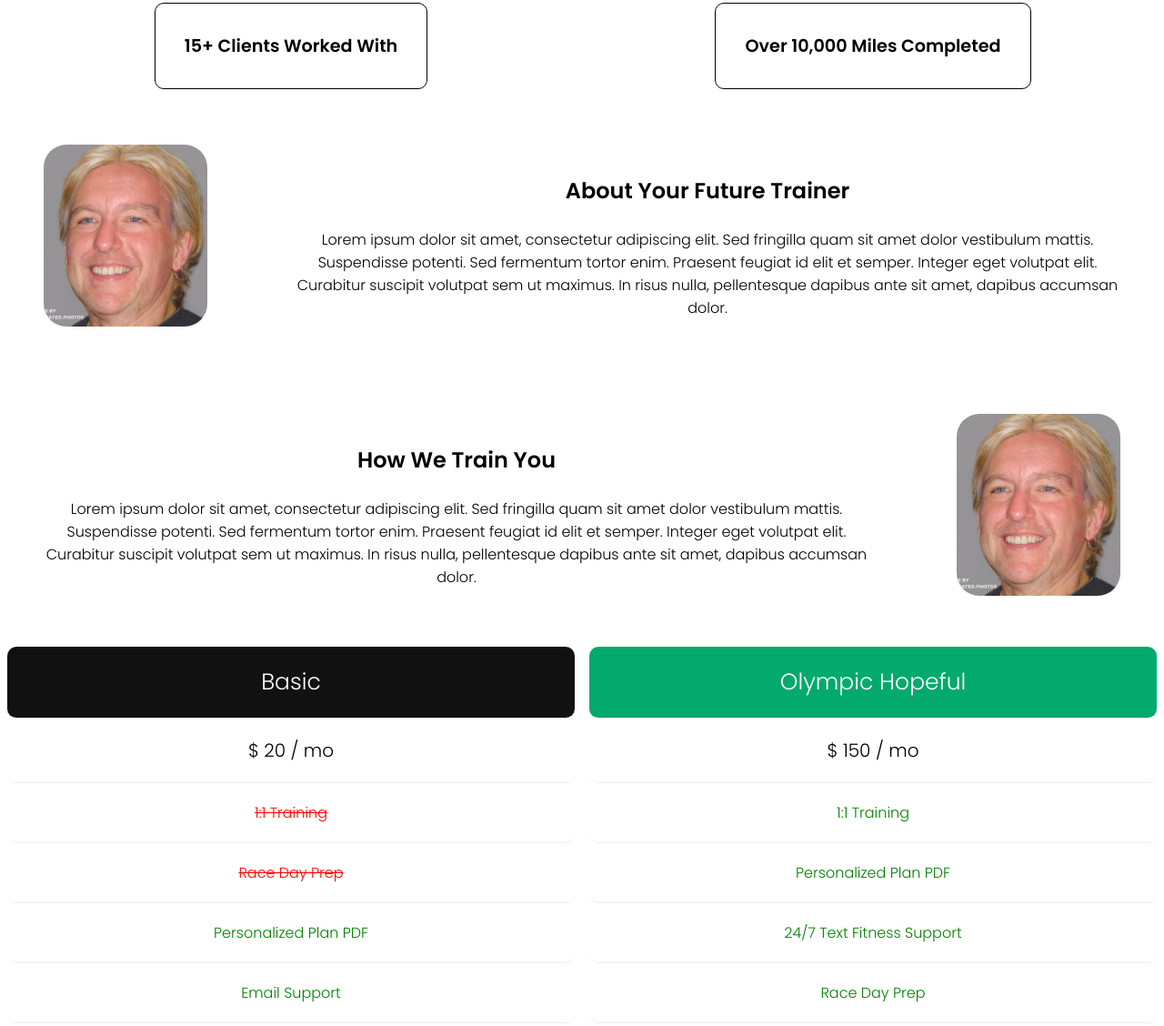
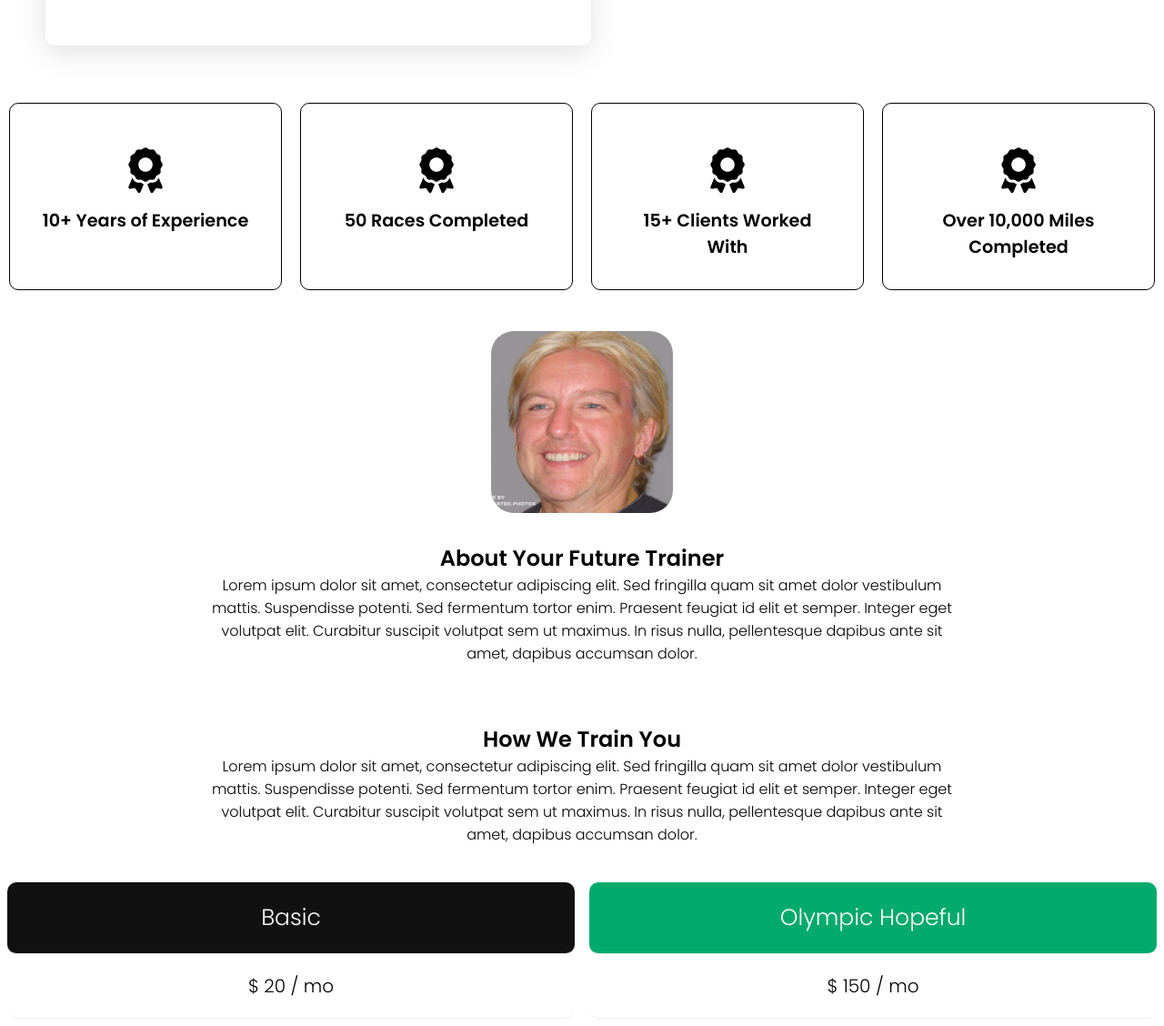
Before and after one commit to garkilic/RB-Training-Site, a plain HTML site: page index.html in a window 1280 px wide. Shown: the part 762-1890 px from the top of the page at 91% size. Drawn offline with Linux system fonts and the light colour scheme.

Commit message:
More styling changes

```diff
--- a/index.html
+++ b/index.html
@@ -46,7 +46,7 @@
 
 		<section class="explainer">
 			<div class="explainer-intro">
-				<h1>Age Grouper Personal Training</h1>
+				<h1> <em>Age Grouper Personal Training</em></h1>
 				<p>
 					Personalized and affordable personal training to help you succeed in
 					your racing goals.
@@ -62,15 +62,19 @@
 		<!-- Information -->
         <section class="information">
             <div class="information-area">
+				<i class="fa-solid fa-award"></i>
                 <h2>10+ Years of Experience</h2>
             </div>
             <div class="information-area">
+				<i class="fa-solid fa-award"></i>
                 <h2>50 Races Completed</h2>
             </div>
             <div class="information-area">
+				<i class="fa-solid fa-award"></i>
                 <h2>15+ Clients Worked With</h2>
             </div>
             <div class="information-area">
+				<i class="fa-solid fa-award"></i>
                 <h2>Over 10,000 Miles Completed</h2>
             </div>
         </section>
@@ -80,22 +84,22 @@
 		<section class="about">
 			<img class="profile-img" src="Images/Person.jpg" alt="Rich Borbon">
 
-			<div class="section">
+			<div class="about-section">
 				<h2>About Your Future Trainer</h2>
 				<p>Lorem ipsum dolor sit amet, consectetur adipiscing elit. Sed fringilla quam sit amet dolor vestibulum mattis. Suspendisse potenti. Sed fermentum tortor enim. Praesent feugiat id elit et semper. Integer eget volutpat elit. Curabitur suscipit volutpat sem ut maximus. In risus nulla, pellentesque dapibus ante sit amet, dapibus accumsan dolor.</p>
 			</div>
+			<div class="about-section">
+				<h2>How We Train You</h2>
+				<p>Lorem ipsum dolor sit amet, consectetur adipiscing elit. Sed fringilla quam sit amet dolor vestibulum mattis. Suspendisse potenti. Sed fermentum tortor enim. Praesent feugiat id elit et semper. Integer eget volutpat elit. Curabitur suscipit volutpat sem ut maximus. In risus nulla, pellentesque dapibus ante sit amet, dapibus accumsan dolor.</p>
+			</div>
 		</section>
+
 
 		<!-- Process -->
 
 		<section class="process">
 
-			<div class="section">
-				<h2>How We Train You</h2>
-				<p>Lorem ipsum dolor sit amet, consectetur adipiscing elit. Sed fringilla quam sit amet dolor vestibulum mattis. Suspendisse potenti. Sed fermentum tortor enim. Praesent feugiat id elit et semper. Integer eget volutpat elit. Curabitur suscipit volutpat sem ut maximus. In risus nulla, pellentesque dapibus ante sit amet, dapibus accumsan dolor.</p>
-			</div>
-
-			<img class="profile-img" src="Images/Person.jpg" alt="Rich Borbon">
+		<div class=""></div>
 
 		</section>
 
@@ -108,7 +112,7 @@
 				  <li class="grey">$ 20 / mo</li>
 				  <li class="not-included">1:1 Training</li>
 				  <li class="not-included">Race Day Prep</li>
-				  <li class="included">Personalized Plan PDF</li>
+				  <li class="included">Monthly Personalized Plan PDF</li>
 				  <li class="included">Email Support</li>
 				  <li class="grey"><a href="#" class="button">Sign Up</a></li>
 				</ul>
--- a/style.css
+++ b/style.css
@@ -72,8 +72,6 @@ label.logo a {
 }
 
 @media (max-width: 940px) {
-	/* General */
-
 	/* Navbar */
 
 	.nav {
@@ -128,6 +126,20 @@ label.logo a {
 	.profile-img {
 		display: none;
 	}
+
+	/* Explainer */
+
+	.explainer {
+		text-align: center;
+		margin: 0 auto;
+	}
+
+	.explainer-intro {
+		width: 300px;
+	}
+	.explainer h1 {
+		font-size: 1rem;
+	}
 }
 
 /* Explainer */
@@ -138,16 +150,20 @@ label.logo a {
 }
 
 .explainer-intro {
-	margin: 0 auto;
+	margin: 0;
 	padding: 2rem;
 	border-radius: 10px;
-	width: 90%;
+	width: 600px;
 	box-shadow: rgba(100, 100, 111, 0.2) 0px 7px 29px 0px;
 }
 
 .explainer-intro p,
 .explainer-intro h1 {
 	margin: 2em 0;
+}
+
+.explainer-intro h1 {
+	font-size: 3em;
 }
 
 .explainer-intro form {
@@ -166,9 +182,22 @@ label.logo a {
 
 /* Information */
 
-.information {
-	display: grid;
-	grid-template-columns: 1fr 1fr;
+@media (max-width: 600px) {
+	.information {
+		display: flex;
+		flex-direction: column;
+	}
+}
+@media (min-width: 605px) {
+	.information {
+		display: grid;
+		grid-template-columns: 1fr 1fr 1fr 1fr;
+	}
+}
+
+.information i {
+	font-size: 50px;
+	margin: 1rem 0;
 }
 
 .information-area {
@@ -176,6 +205,7 @@ label.logo a {
 	font-size: 0.8em;
 	border: black solid 1px;
 	padding: 2rem;
+	width: 300px;
 	border-radius: 10px;
 	text-align: center;
 }
@@ -183,31 +213,31 @@ label.logo a {
 /* About */
 
 .about {
+	margin: 0 auto;
 	display: flex;
 	align-items: center;
+	text-align: center;
+	flex-direction: column;
+	width: 70%;
 }
 
 .profile-img {
-	width: 400px;
+	width: 200px;
 	height: 200px;
-	margin: 3em;
+	margin-top: 2em;
 	border-radius: 25px;
 }
 
-.section {
-	text-align: center;
-	margin: 3em;
+.about-section {
+	margin: 2em;
 }
-
-.section h2 {
-	margin: 1em 0;
-}
-
 /* Process */
 
 .process {
 	display: flex;
 	align-items: center;
+	width: 90%;
+	text-align: center;
 }
 
 /* Pricing */
```
